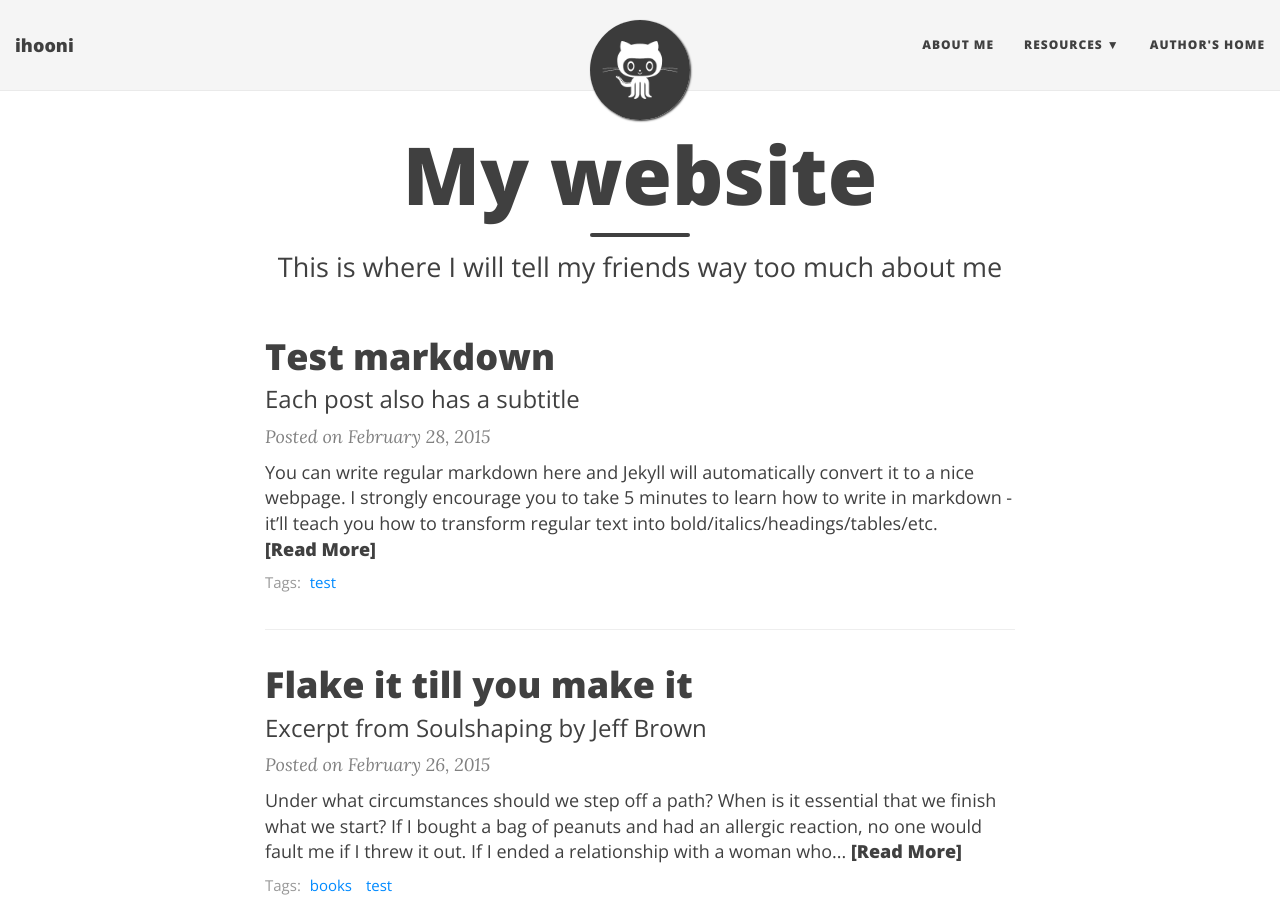
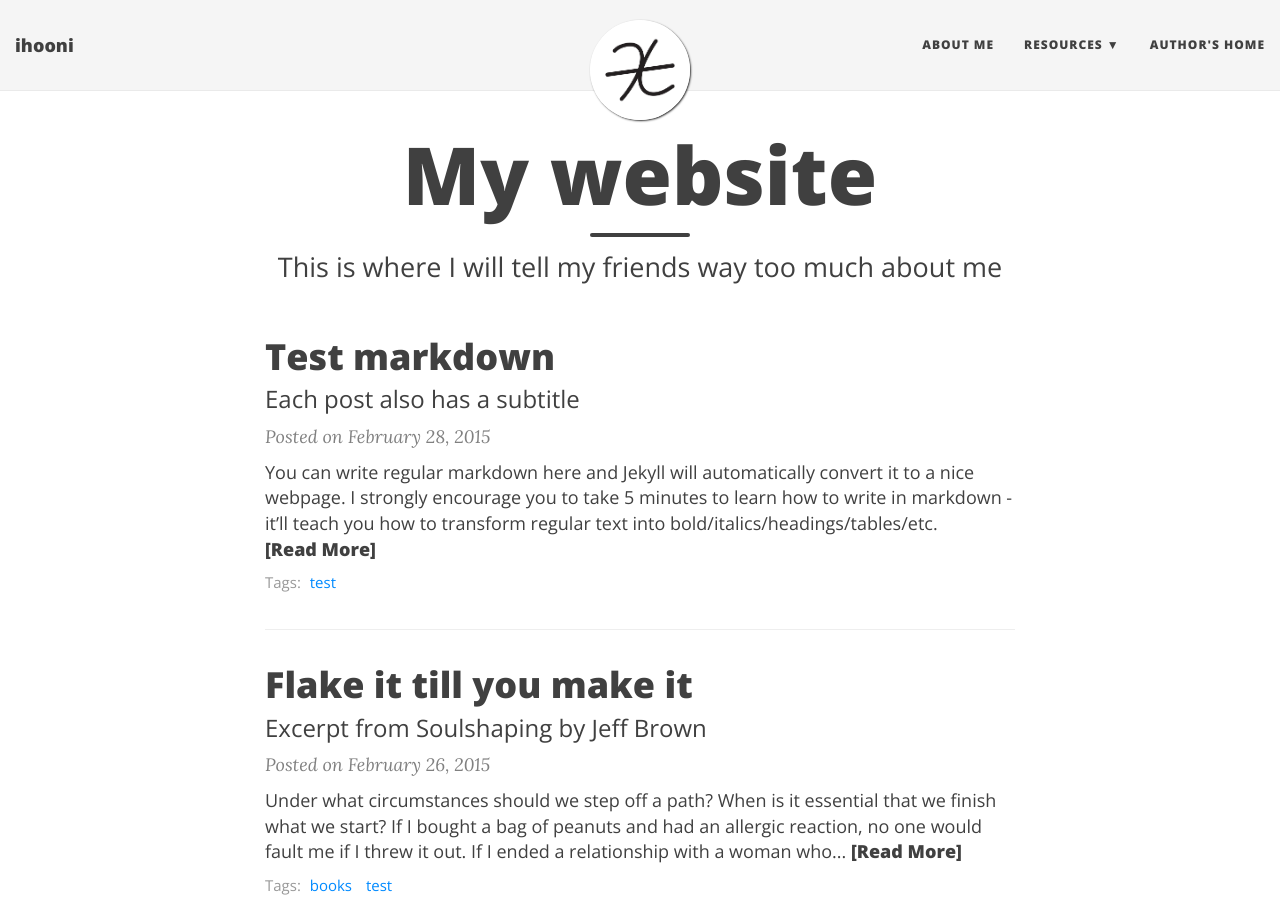
Before and after one commit to ihooni/ihooni.github.io, a Jekyll site: the page built from index.html, in a window 1280 px wide and 900 px high. Built offline with Jekyll 4.4.1, drawn with Linux system fonts in a browser that asks for light colours; nearby versions of some CDN libraries; the list of posts is cut into pages by our own code.

Commit message:
Changed logo image.

```diff
--- a/_config.yml
+++ b/_config.yml
@@ -32,7 +32,7 @@ navbar-links:
 
 # Image to show in the navigation bar - image must be a square (width = height)
 # Remove this parameter if you don't want an image in the navbar
-avatar: "/img/avatar-icon.png"
+avatar: "/img/ihooni_logo.png"
 
 # If you want to have an image logo in the top-left corner instead of the title text,
 # then specify the following parameter
```
Also changed, not shown: img/ihooni_logo.png (added).
